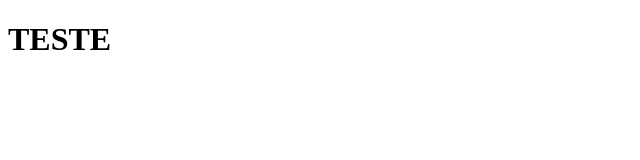
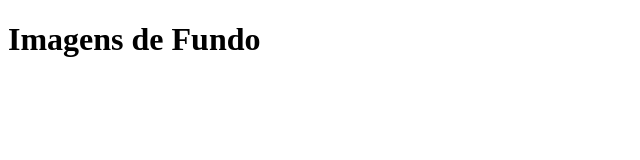
Before and after one commit to RafaelBrandaoS/html-css, a plain HTML site: page exercicios/ex022/index.html in a window 1280 px wide. Shown: the whole page, without its empty margins (0-640 px from the left). Drawn offline with Linux system fonts and the light colour scheme.

Commit message:
criei o exercício 22

```diff
--- a/exercicios/ex022/index.html
+++ b/exercicios/ex022/index.html
@@ -3,9 +3,9 @@
 <head>
     <meta charset="UTF-8">
     <meta name="viewport" content="width=device-width, initial-scale=1.0">
-    <title>Site de Teste</title>
+    <title>Imagens de Fundo</title>
 </head>
 <body>
-    <h1>TESTE</h1>
+    <h1>Imagens de Fundo</h1>
 </body>
 </html>
```
